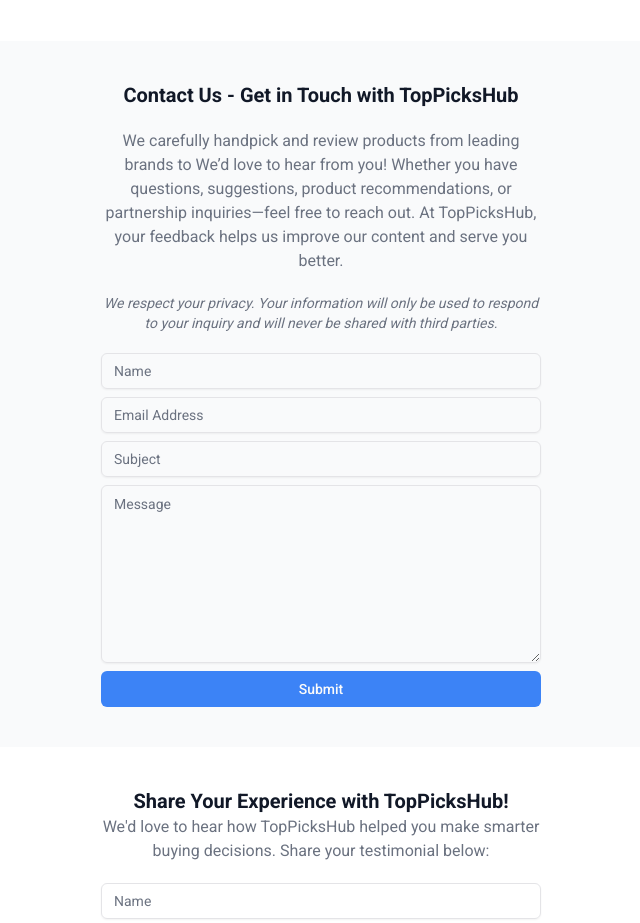
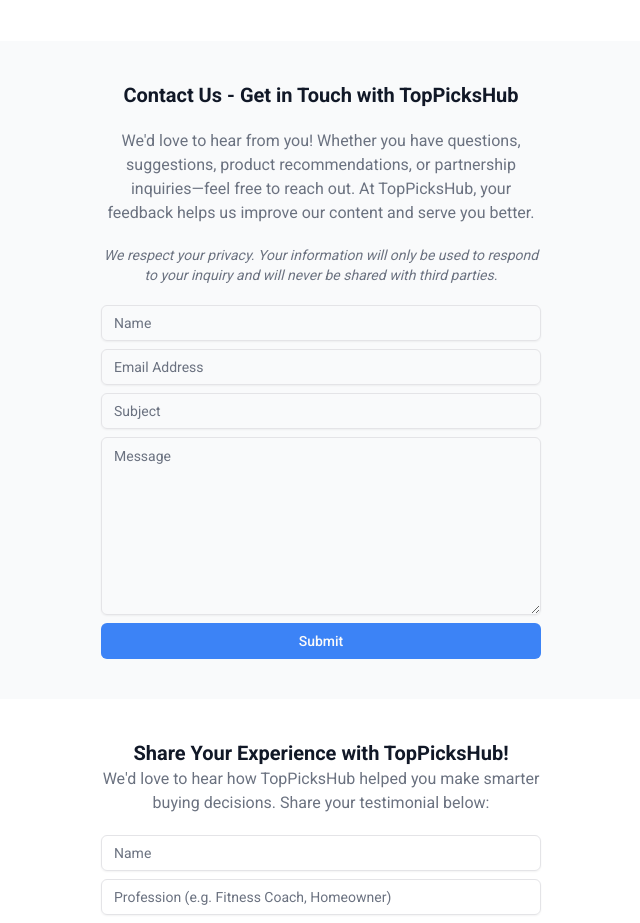
Before and after one commit to irefransdotdev/top-picks-hub, a Next.js app: page / in a window 1280 px wide. Shown: the part 4680-5603 px from the top of the page, without its empty margins (319-959 px from the left). Built offline with nearby package versions, Linux system fonts and the light colour scheme.

Commit message:
Update contact us single quotation text

```diff
--- a/src/components/sections/contact-us.tsx
+++ b/src/components/sections/contact-us.tsx
@@ -29,11 +29,10 @@ const ContactUs = () => {
           viewport={{ once: true }}
         >
           <p className="text-secondary">
-            We carefully handpick and review products from leading brands to
-            We’d love to hear from you! Whether you have questions, suggestions,
-            product recommendations, or partnership inquiries—feel free to reach
-            out. At TopPicksHub, your feedback helps us improve our content and
-            serve you better.
+            We&#39;d love to hear from you! Whether you have questions,
+            suggestions, product recommendations, or partnership inquiries—feel
+            free to reach out. At TopPicksHub, your feedback helps us improve
+            our content and serve you better.
           </p>
         </motion.div>
         <motion.div
```
